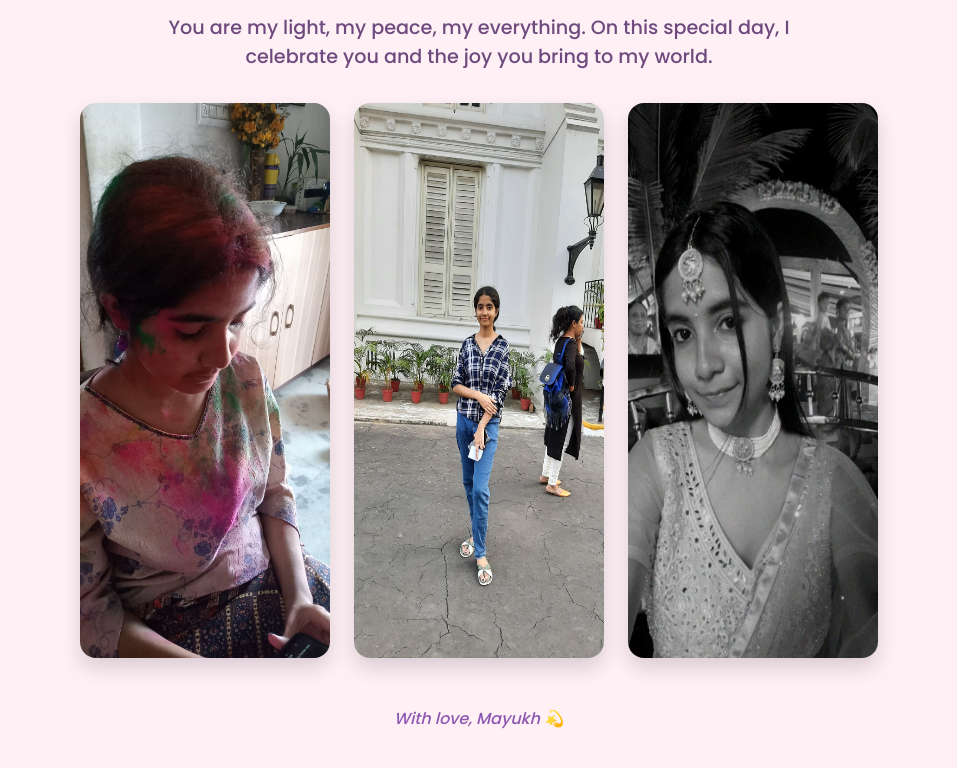
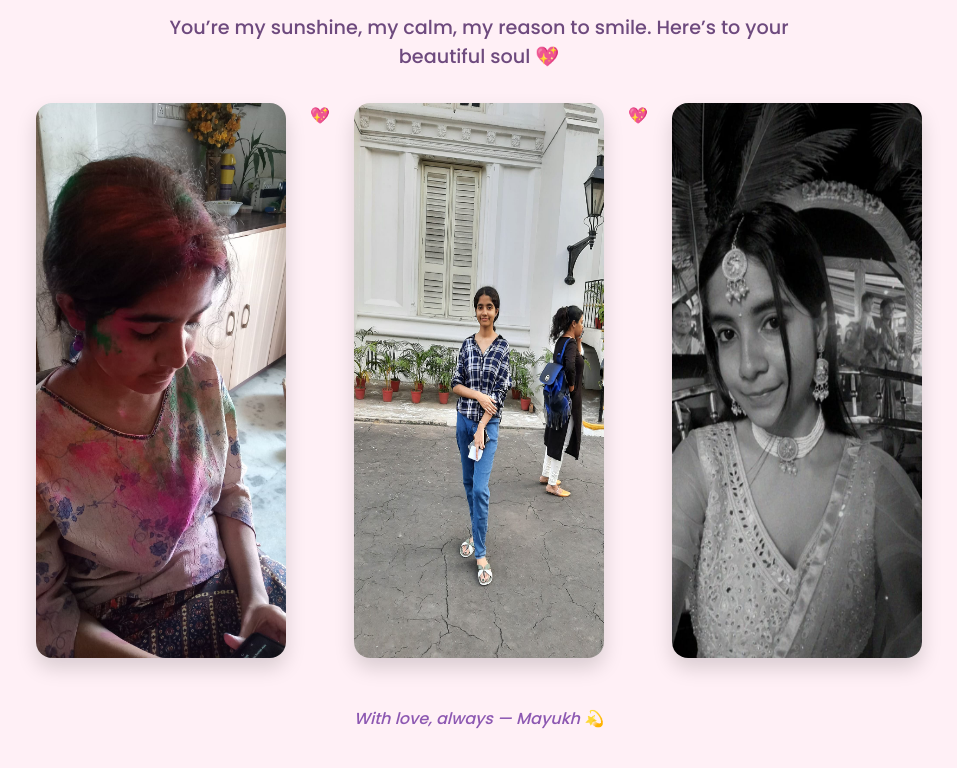
Before and after one commit to mcsynapse/B_Day, a plain HTML site: page index.html in a window 1280 px wide. Shown: the part 114-882 px from the top of the page, without its empty margins (161-1118 px from the left). Drawn offline with nearby package versions, Linux system fonts and the light colour scheme.

Commit message:
Update index.html

```diff
--- a/index.html
+++ b/index.html
@@ -7,23 +7,30 @@
   <link rel="stylesheet" href="style.css" />
 </head>
 <body>
+  <audio id="bg-music" loop>
+    <source src="love.mp3" type="audio/mp3" />
+  </audio>
+
   <div class="container">
     <div class="birthday-message">
       <h1>Happy Birthday, Rimila 💜</h1>
-      <p class="animated-text">You are my light, my peace, my everything. On this special day, I celebrate you and the joy you bring to my world.</p>
+      <p class="animated-text">You’re my sunshine, my calm, my reason to smile. Here’s to your beautiful soul 💖</p>
     </div>
 
     <div class="image-gallery">
       <img src="img1.jpg" alt="Memory 1"/>
+      <span class="heart">💖</span>
       <img src="img2.jpg" alt="Memory 2"/>
+      <span class="heart">💖</span>
       <img src="img3.jpg" alt="Memory 3"/>
     </div>
 
     <footer>
-      <p>With love, Mayukh 💫</p>
+      <p>With love, always — Mayukh 💫</p>
     </footer>
   </div>
 
+  <script src="https://cdn.jsdelivr.net/npm/canvas-confetti@1.9.3/dist/confetti.browser.min.js"></script>
   <script src="script.js"></script>
 </body>
 </html>
```
